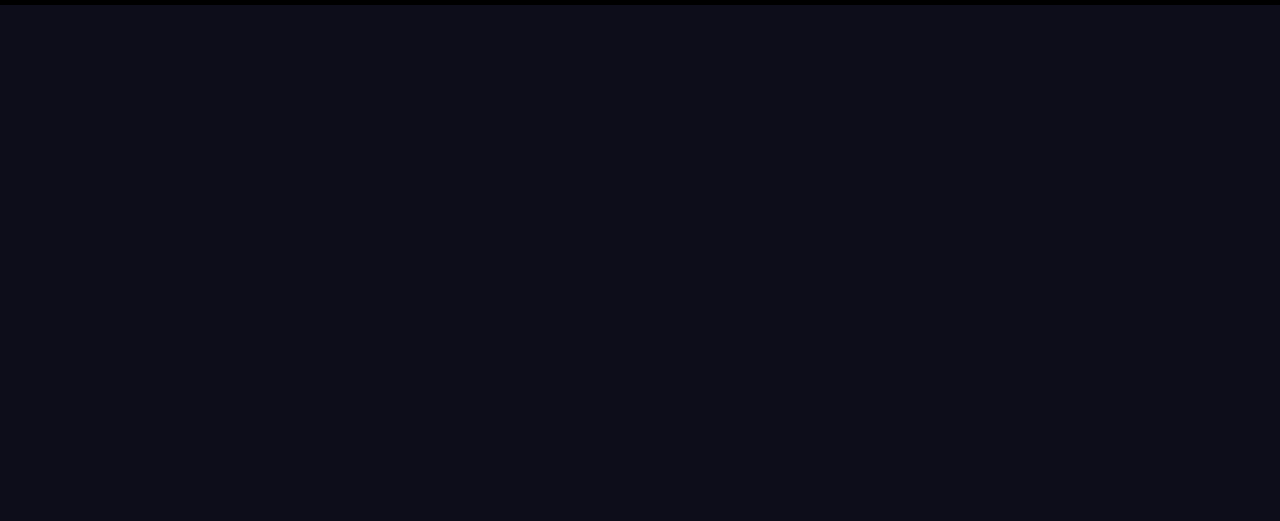
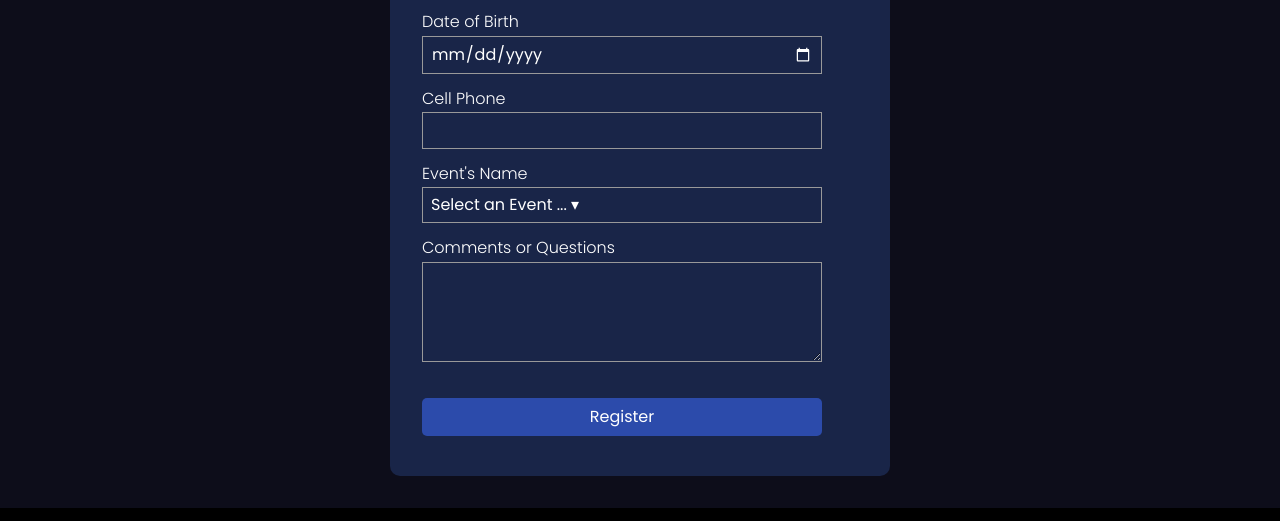
Before and after one commit to lionel-alvarado16/wdd231, a plain HTML site: page finalproject/form.html in a window 1280 px wide. Shown: the part 438-959 px from the top of the page. Before the commit the page ends 800 px from the top, so only its background shows below. Drawn offline with Linux system fonts and the light colour scheme.

Commit message:
Final Project Progress

```diff
--- a/finalproject/form.html
+++ b/finalproject/form.html
@@ -64,7 +64,6 @@
             <p><b>Cosmos Explorer</b></p>
             <p>WDD231 Final Project</p>
             <a href="" target="_blank">Video</a>
-            <a href="" target="_blank">Sources</a>
         </div>
         <div class="social">
             <a href="https://youtube.com" target="_blank">
--- a/finalproject/styles/large.css
+++ b/finalproject/styles/large.css
@@ -85,4 +85,13 @@
     #mydialog {
         width: 60%;
     }
+
+    .rpf {
+        max-width: 500px;
+        margin: 0 auto;
+        background-color: #192548;
+        padding: 2rem;
+        border-radius: 10px;
+        margin-bottom: 2rem;
+    }
 }
--- a/finalproject/styles/small.css
+++ b/finalproject/styles/small.css
@@ -313,3 +313,73 @@ footer p {
 ::backdrop {
     background-color: rgba(25, 37, 72, 0.75);
 }
+
+/* Form Page Styles */
+.rpf {
+    padding: 10px 15px;
+}
+
+.rpf label:not(:has(textarea)) {
+    display: block;
+    padding-top: 1rem;
+}
+
+.rpf input[type="text"],
+.rpf input[type="email"],
+.rpf input[type="tel"],
+.rpf input[type="date"],
+select {
+    display: block;
+    border: solid 1px #999;
+    padding: .5rem;
+    width: 100%;
+    max-width: 400px;
+    appearance: none;
+    margin-top: .25rem;
+    background-color: #192548;
+    color: #fff;
+}
+
+.rpf input[type="email"]::placeholder {
+    color: #fff;
+}
+
+input[type="date"]::-webkit-calendar-picker-indicator {
+    filter: invert(1);
+}
+
+select {
+    margin-bottom: 1rem;
+}
+
+textarea {
+    height: 100px;
+    width: 100%;
+    max-width: 400px;
+    padding: .5rem;
+    border: solid 1px #999;
+    resize: vertical;
+    /* transition: border-color 0.3s; */
+    margin-top: .25rem;
+    appearance: none;
+    background-color: #192548;
+    color: #fff;
+}
+
+.rpf input[type="submit"] {
+    display: block;
+    border: none;
+    border-radius: 5px;
+    background-color:#2C4BAB;
+    color: #fff;
+    padding: .6rem;
+    width: 100%;
+    max-width: 400px;
+    margin: 2rem 0 .5rem 0;
+    font-weight: bolder;
+}
+
+.rpf input[type="submit"]:hover {
+    color: #F8C46D;
+    cursor: pointer;
+}
```
Also changed, not shown: finalproject/events.html (+0 -1 lines), finalproject/explore.html (+0 -1 lines).
